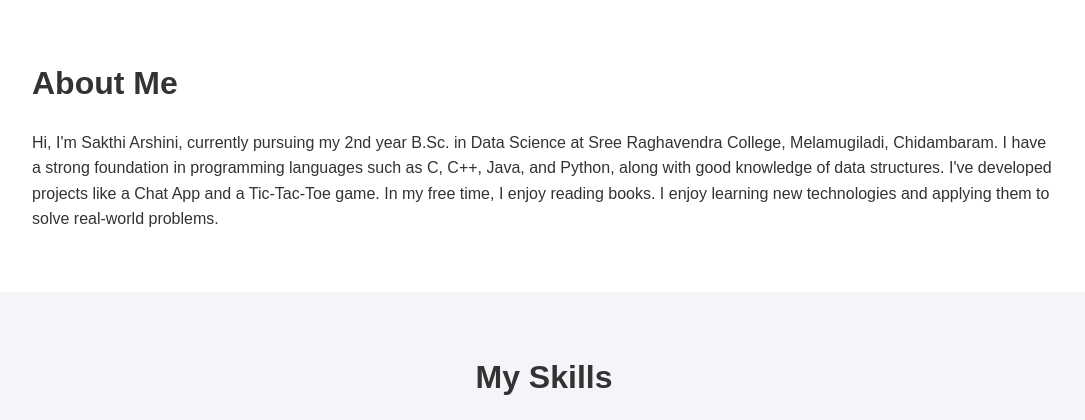
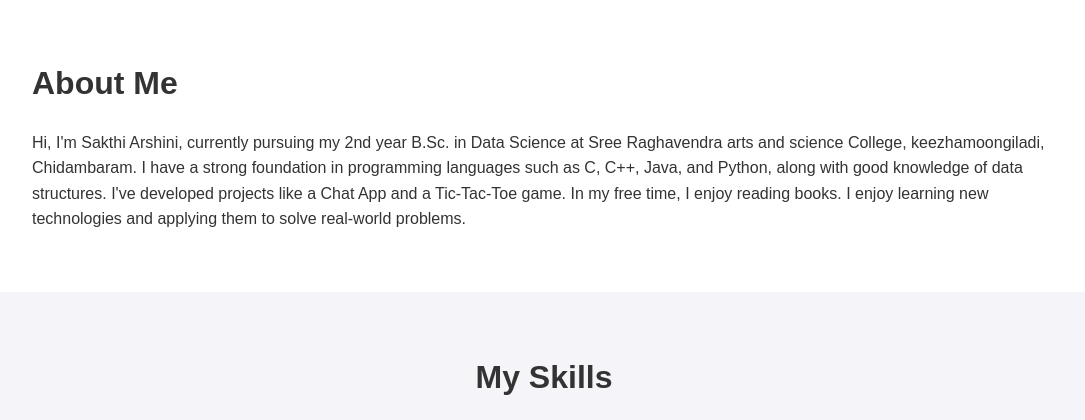
Before and after one commit to sakthi01112/Portfolio, a plain HTML site: page index.html in a window 1280 px wide. Shown: the part 880-1300 px from the top of the page, without its empty margins (96-1181 px from the left). Drawn offline with Linux system fonts and the light colour scheme.

Commit message:
Update index.html

```diff
--- a/index.html
+++ b/index.html
@@ -184,7 +184,7 @@
   <!-- About Section -->
   <section id="about">
     <h2>About Me</h2>
-    <p>Hi, I'm Sakthi Arshini, currently pursuing my 2nd year B.Sc. in Data Science at Sree Raghavendra College, Melamugiladi, Chidambaram.
+    <p>Hi, I'm Sakthi Arshini, currently pursuing my 2nd year B.Sc. in Data Science at Sree Raghavendra arts and science College, keezhamoongiladi, Chidambaram.
 I have a strong foundation in programming languages such as C, C++, Java, and Python, along with good knowledge of data structures.
 I've developed projects like a Chat App and a Tic-Tac-Toe game.
 In my free time, I enjoy reading books.
@@ -273,4 +273,5 @@ In my free time, I enjoy reading books.
     });
   </script>
 </body>
+
 </html>
```
